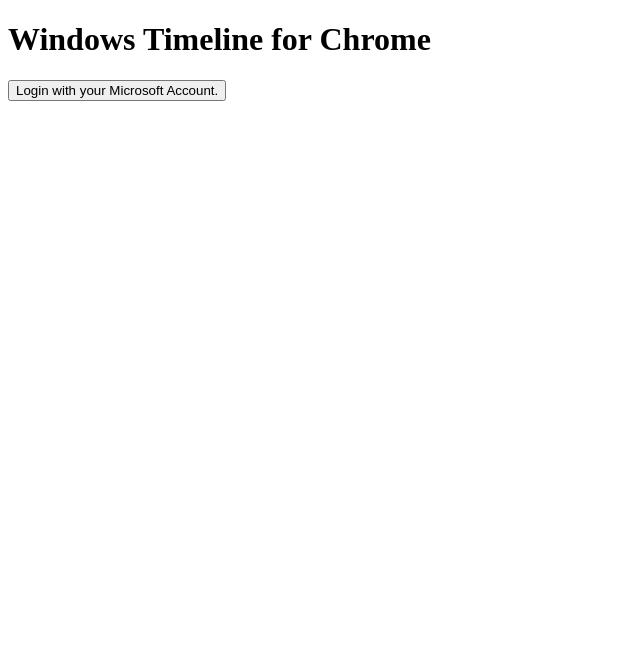
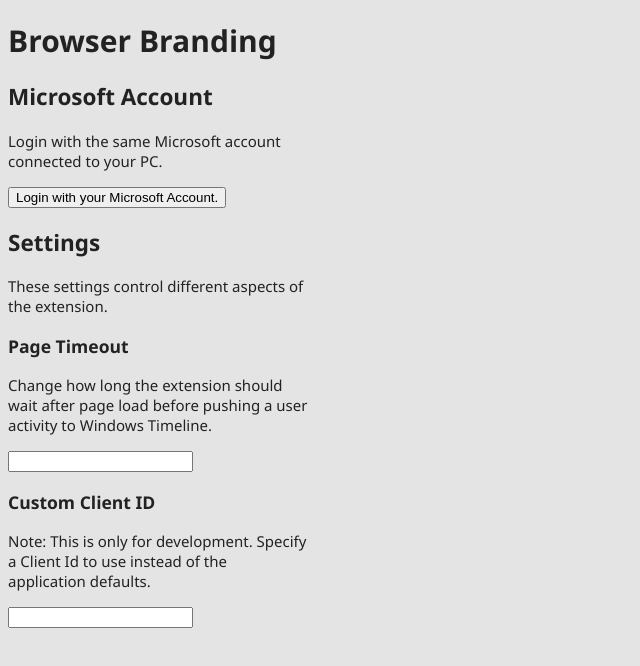
Before and after one commit to DominicMaas/TimelineExtension, a browser extension: page menu/menu.html in a window 1280 px wide. Shown: the whole page, without its empty margins (0-640 px from the left). Drawn offline with Linux system fonts and the light colour scheme.

Commit message:
Begin work on Menu UI

```diff
--- a/menu/menu.css
+++ b/menu/menu.css
@@ -0,0 +1,9 @@
+body
+{
+    font-family: Segoe UI, SegoeUI, "Helvetica Neue", Helvetica, Arial, sans-serif;
+    font-size:15px;
+    background-color: #E4E4E4;
+    color: #222;
+    width:300px;
+    height:800px;
+}
--- a/menu/menu.html
+++ b/menu/menu.html
@@ -1,11 +1,38 @@
 <!DOCTYPE html>
 <html>
   <head>
-    <title>Windows Timeline for Chrome</title>
-    <script type="text/javascript" src="/menu/menu.js"></script>
+    <title>Timeline Extension</title>
+    <!-- CSS for this page -->
+    <link rel="stylesheet" href="menu.css" />
+    <!-- Javascript for this page -->
+    <script type="text/javascript" src="menu.js"></script>
   </head>
   <body>
-    <h1>Windows Timeline for Chrome</h1>
+    <!-- Header with title, version and contact links -->
+    <header>
+        <h1>Browser Branding</h1>
+    </header>
+
+    <!-- Login -->
+    <h2>Microsoft Account</h2>
+    <p>Login with the same Microsoft account connected to your PC.</p>
     <button id="login">Login with your Microsoft Account.</button>
+
+    <!-- Settings -->
+    <h2>Settings</h2>
+    <p>These settings control different aspects of the extension.</p>
+
+    <!-- Page Timeout -->
+    <h3>Page Timeout</h3>
+    <p>Change how long the extension should wait after page load before pushing a user activity to Windows Timeline.</p>
+    <input type="number" />
+
+    <!-- Block List -->
+
+    <!-- Client Id -->
+    <h3>Custom Client ID</h3>
+    <p>Note: This is only for development. Specify a Client Id to use instead of the application defaults.</p>
+    <input type="text" />
+
   </body>
 </html>
```
